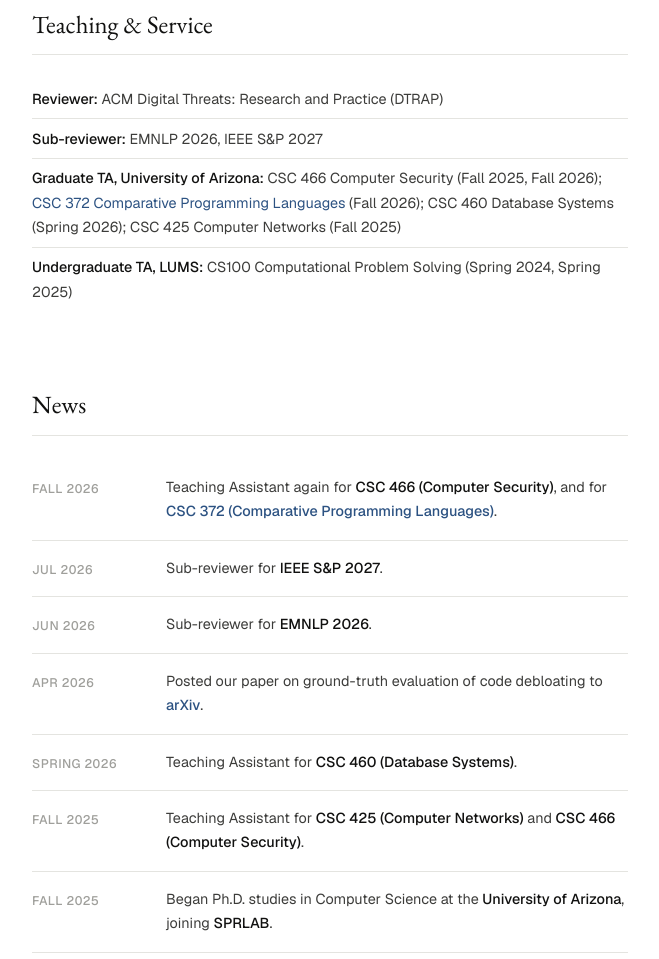
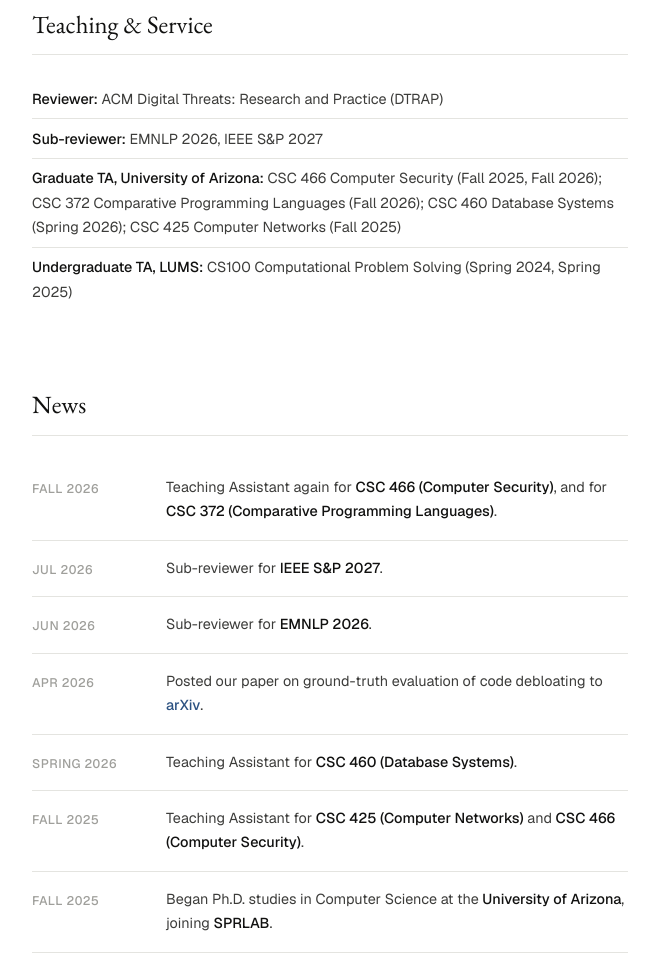
Before and after one commit to Bilalmd01/bilalmd01.github.io, a plain HTML site: page index.html in a window 1280 px wide. Shown: the part 1670-2629 px from the top of the page, without its empty margins (292-951 px from the left). Drawn offline with nearby package versions, Linux system fonts and the light colour scheme.

Commit message:
Remove CSC 372 course links; keep TA entries as plain text
Co-Authored-By: Claude Opus 5.5 <noreply@anthropic.com>

```diff
--- a/index.html
+++ b/index.html
@@ -491,7 +491,7 @@
       <ul class="service-list">
         <li><strong>Reviewer:</strong> ACM Digital Threats: Research and Practice (DTRAP)</li>
         <li><strong>Sub-reviewer:</strong> EMNLP 2026, IEEE S&amp;P 2027</li>
-        <li><strong>Graduate TA, University of Arizona:</strong> CSC 466 Computer Security (Fall 2025, Fall 2026); <a href="https://www2.cs.arizona.edu/classes/cs372/fall26/" target="_blank">CSC 372 Comparative Programming Languages</a> (Fall 2026); CSC 460 Database Systems (Spring 2026); CSC 425 Computer Networks (Fall 2025)</li>
+        <li><strong>Graduate TA, University of Arizona:</strong> CSC 466 Computer Security (Fall 2025, Fall 2026); CSC 372 Comparative Programming Languages (Fall 2026); CSC 460 Database Systems (Spring 2026); CSC 425 Computer Networks (Fall 2025)</li>
         <li><strong>Undergraduate TA, LUMS:</strong> CS100 Computational Problem Solving (Spring 2024, Spring 2025)</li>
       </ul>
     </section>
@@ -502,7 +502,7 @@
 
     <div class="news-item">
         <span class="news-date">Fall 2026</span>
-        <span class="news-body">Teaching Assistant again for <strong>CSC 466 (Computer Security)</strong>, and for <a href="https://www2.cs.arizona.edu/classes/cs372/fall26/" target="_blank"><strong>CSC 372 (Comparative Programming Languages)</strong></a>.</span>
+        <span class="news-body">Teaching Assistant again for <strong>CSC 466 (Computer Security)</strong>, and for <strong>CSC 372 (Comparative Programming Languages)</strong>.</span>
     </div>
 
     <div class="news-item">
```
